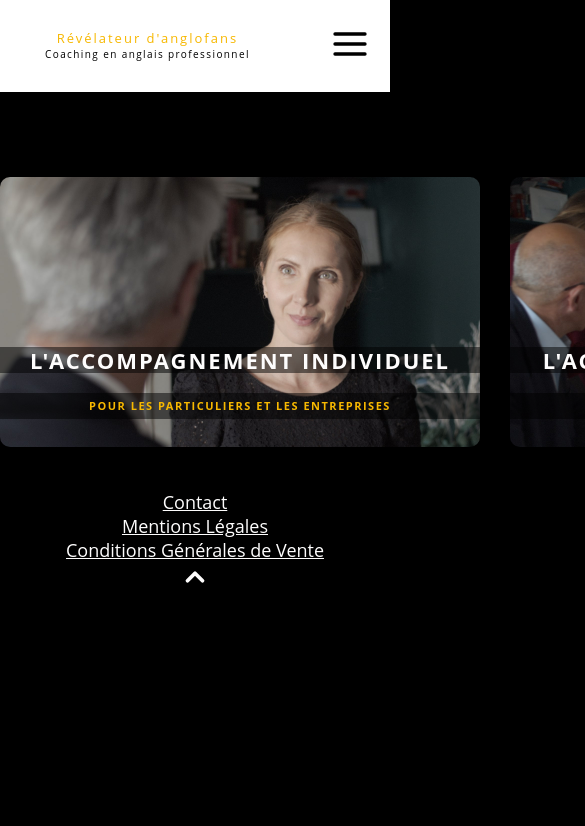
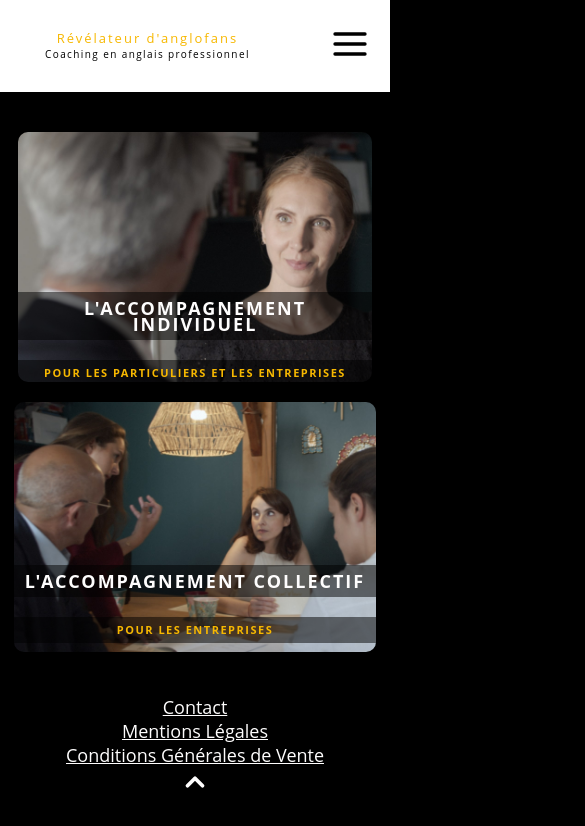
Before and after one commit to MaxenceDerepas/Front-HNB, a Next.js app: page /nos-offres in a window 390 px wide. Shown: the top 826 px of the page, 585 px wide, since content can reach past the window. Built offline with nearby package versions, Linux system fonts and the light colour scheme.

Commit message:
responsive design

```diff
--- a/styles/OurConcept.module.css
+++ b/styles/OurConcept.module.css
@@ -40,3 +40,25 @@
     padding: 5px;
     margin-top: 190px;
 }
+@media only screen and (min-width: 320px) and (max-width: 650px) {
+    .container {
+        width: 100vw;
+        flex-direction: column;
+        padding-top: 40px;
+    }
+    .column1 {
+        width: 91%;
+        margin: 0 auto;
+        margin-bottom: 20px;
+        height: 250px;
+    }
+    .column2 {
+        margin: 0 auto;
+        width: 91%;
+        height: 250px;
+    }
+    .text {
+        padding: 8px;
+        font-size: 24px;
+    }
+}
--- a/styles/ourOffers.module.css
+++ b/styles/ourOffers.module.css
@@ -53,3 +53,28 @@
     margin-top: 20px;
     letter-spacing: 1.5px;
 }
+@media only screen and (min-width: 320px) and (max-width: 650px) {
+    .container {
+        width: 100vw;
+        flex-direction: column;
+        padding-top: 40px;
+    }
+    .column1 {
+        width: 91%;
+        margin: 0 auto;
+        margin-bottom: 20px;
+        height: 250px;
+        text-align: center;
+    }
+    .column2 {
+        margin: 0 auto;
+        width: 93%;
+        height: 250px;
+        text-align: center;
+    }
+    .text {
+        margin-top: 45%;
+        padding: 8px;
+        font-size: 18px;
+    }
+}
```
